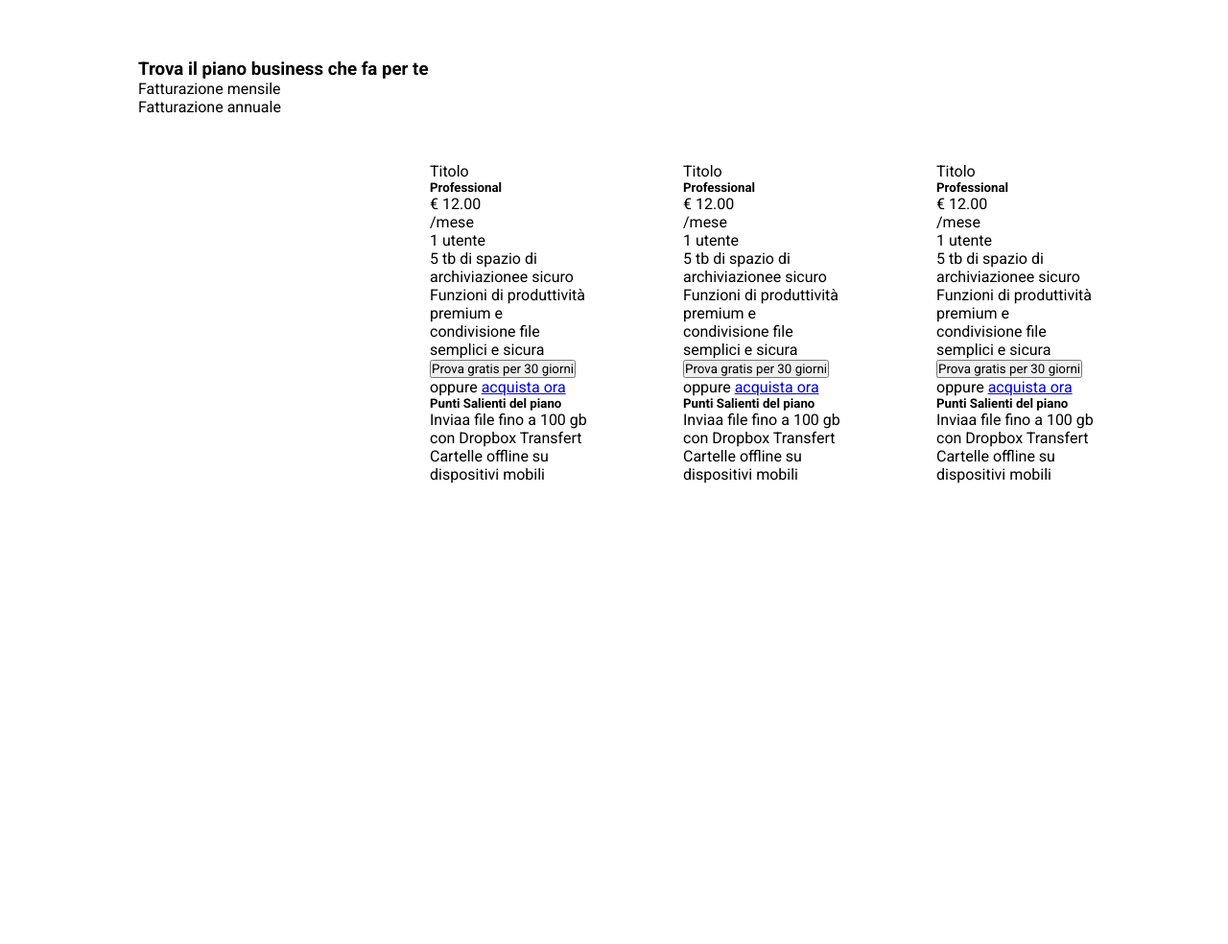
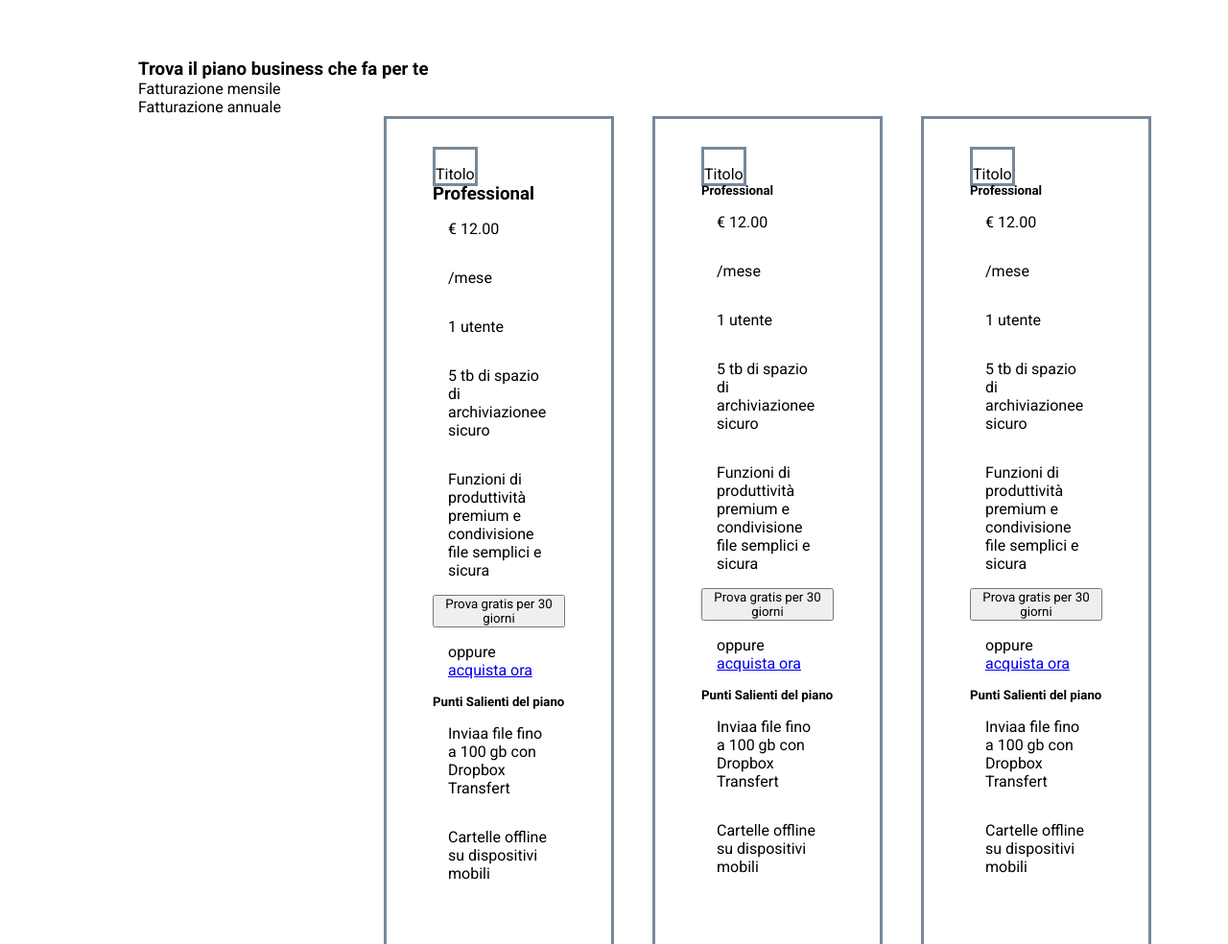
Before and after one commit to David3-bot/htmlcss-dropbox, a plain HTML site: page index.html in a window 1280 px wide. Shown: the part 715-1699 px from the top of the page at 96% size. Before the commit the page ends 1267 px from the top, so only its background shows below. Drawn offline with Linux system fonts and the light colour scheme.

Commit message:
tabelle "ok"

```diff
--- a/index.html
+++ b/index.html
@@ -93,7 +93,7 @@
                 <div class="colonna">
 
                    <span>Titolo</span>
-                   <h5>Professional</h5>
+                   <h3>Professional</h3>
                    <p>€ 12.00</p>
                    <p>/mese</p>
                    <p>1 utente</p>
--- a/style.css
+++ b/style.css
@@ -116,13 +116,17 @@
 
 .columns {
 	display: flex;
-	position:
+	gap: 2.5rem;
 }
 
 .colonna {
 	width: 33%;
 	height: auto;
 	padding: 3rem;
+	border-color: lightslategray;
+	border-style: solid;
+
+
 }
 
 .intestazione {
@@ -132,3 +136,14 @@
 	padding-top: 9rem;
     padding-left: 9rem;
 }
+
+.colonna p {
+	padding: 1rem;
+}
+
+.colonna span {
+	border-color: lightslategray;
+	border-style: solid;
+	padding-top: 1rem;
+	text-align: center;
+}
```
